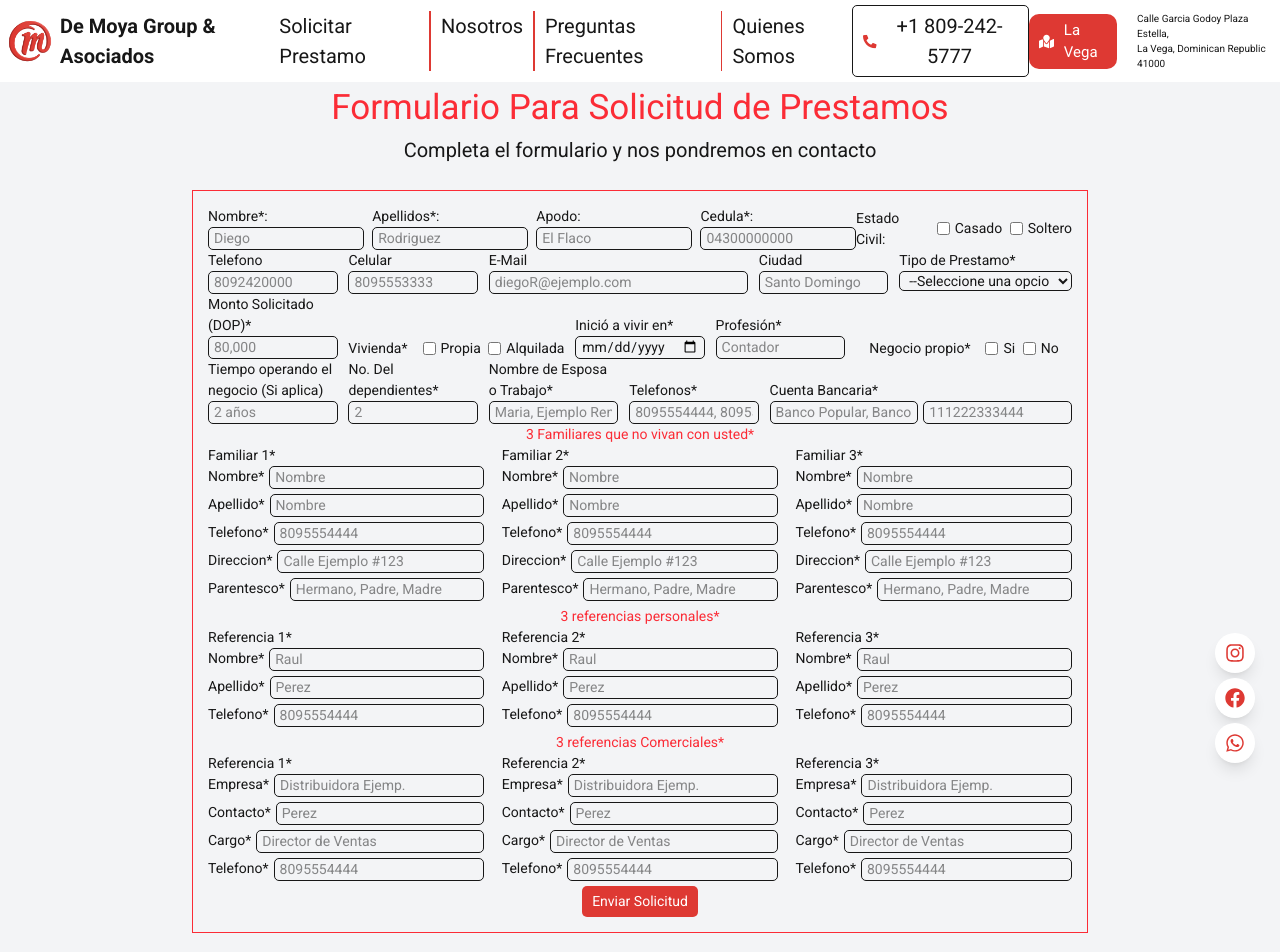
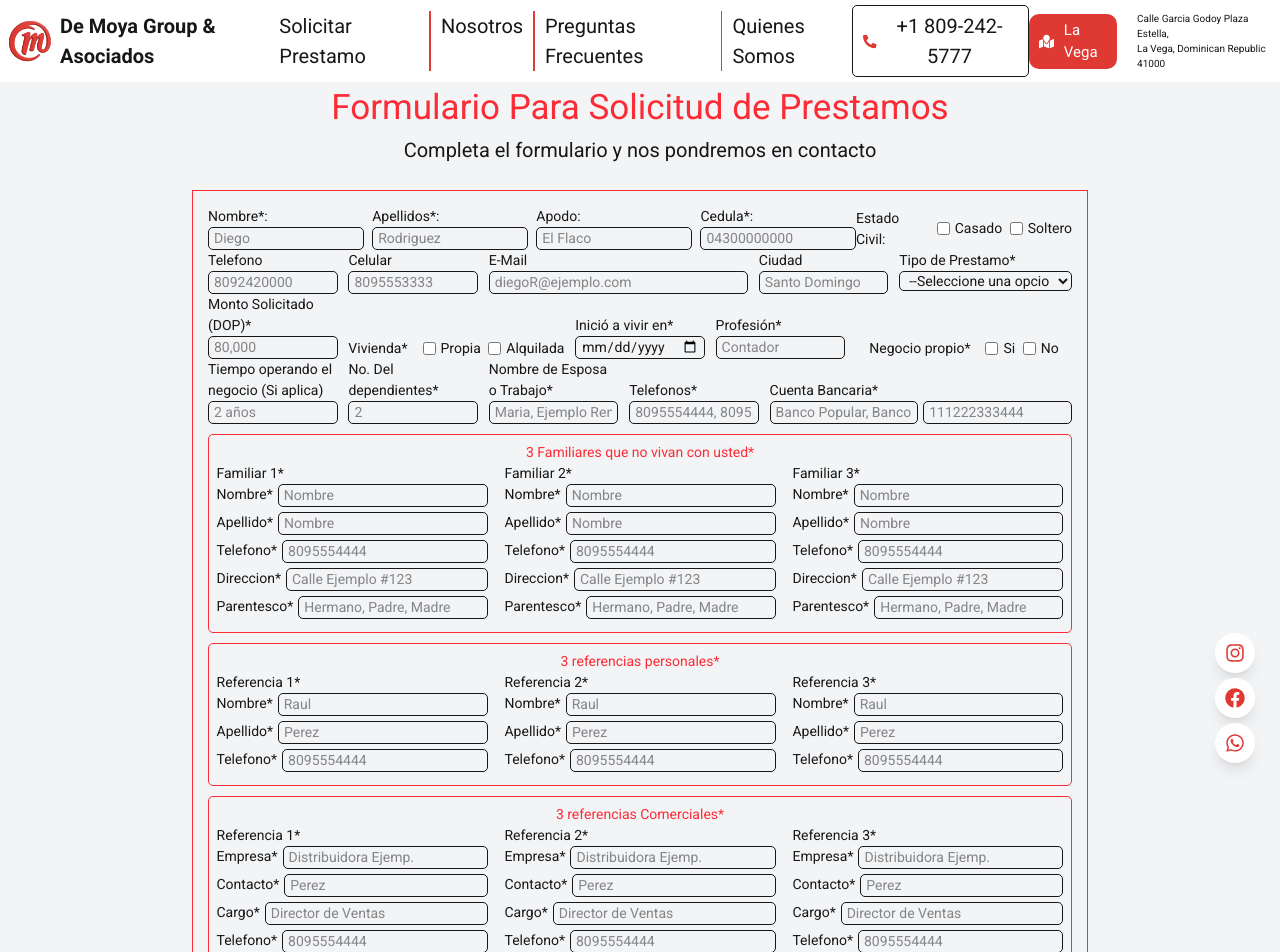
Before and after one commit to DavidRParra/DeMoyaGroupRD, a Next.js app: page /solicitar-prestamos in a window 1280 px wide. Shown: the top 952 px of the page. Built offline with nearby package versions, Linux system fonts and the light colour scheme.

Commit message:
Encerrar los bloques de referencias en un borde rojo para destacarlos

```diff
--- a/src/app/solicitar-prestamos/page.tsx
+++ b/src/app/solicitar-prestamos/page.tsx
@@ -157,7 +157,7 @@ function Page() {
                 </div>
 
                 {/* Referencias Familiares */}
-                <div className="flex flex-col w-full justify-between items-center">
+                <div className="flex flex-col w-full justify-between items-center border-red-500 border my-4 p-3 rounded-lg">
                     <label htmlFor="referencias-personales" className="text-red-500">3 Familiares que no vivan con usted*</label>
                     <div className="flex gap-[2%] w-full">
 
@@ -256,7 +256,7 @@ function Page() {
                 </div>
 
                 {/* Referencias Personales */}
-                <div className="flex flex-col w-full justify-between items-center">
+                <div className="flex flex-col w-full justify-between items-center border-red-500 border my-4 p-3 rounded-lg">
                     <label htmlFor="referencias-personales" className="text-red-500">3 referencias personales*</label>
 
                     <div className="flex gap-[2%] w-full">
@@ -319,7 +319,7 @@ function Page() {
                 </div>
 
                 {/* Referencias Comerciales */}
-                <div className="flex flex-col w-full justify-between items-center">
+                <div className="flex flex-col w-full justify-between items-center border-red-500 border my-4 p-3 rounded-lg">
                     <label htmlFor="referencias-personales" className="text-red-500">3 referencias Comerciales*</label>
 
                     <div className="flex gap-[2%] w-full">
```
